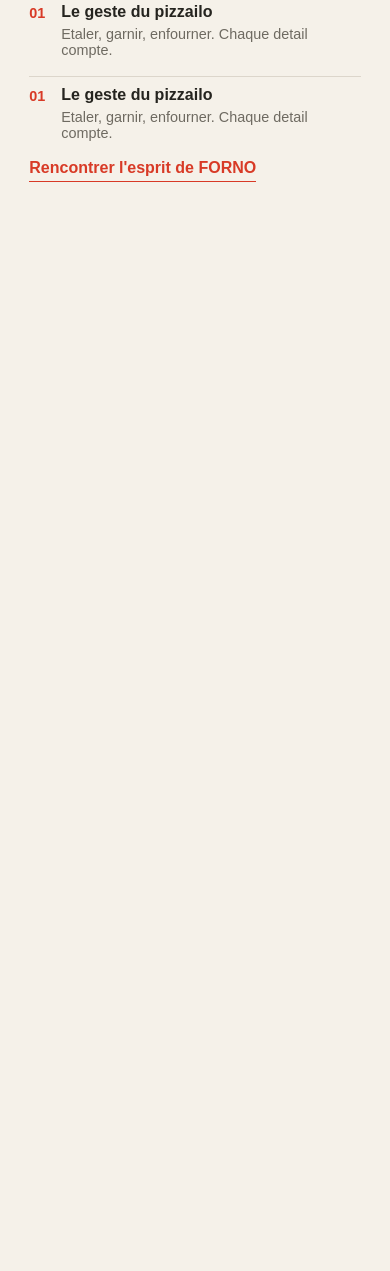
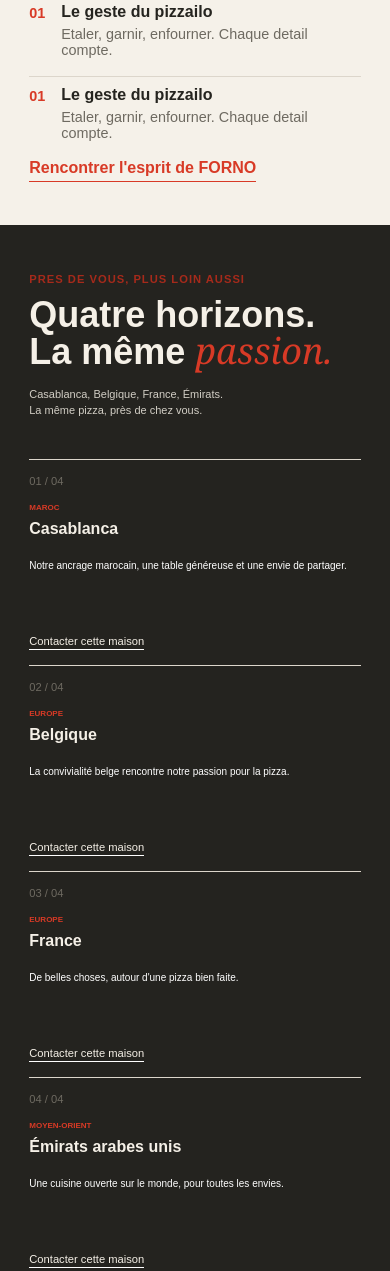
Before and after one commit to ahmed200-em/FinalProjectJS-FORNO-Restaurant, a plain HTML site: page index.html in a window 390 px wide. Shown: the part 5481-6752 px from the top of the page. Before the commit the page ends 5706 px from the top, so only its background shows below. Drawn offline with Linux system fonts and the light colour scheme.

Commit message:
add horizons section with content and styles for enhanced user experience with her responsivity

```diff
--- a/css/responsive.css
+++ b/css/responsive.css
@@ -138,4 +138,13 @@
     bottom: 1rem;
     padding: 0.5rem;
   }
+  .horizons-header {
+    flex-direction: column;
+    align-items: flex-start;
+    gap: 1rem;
+  }
+  .horizons-cards{
+    grid-template-columns: 1fr;
+  }
+
 }
--- a/css/style.css
+++ b/css/style.css
@@ -572,15 +572,15 @@
   justify-content: center;
   gap: 3rem;
 }
-.about-chefs-image{
+.about-chefs-image {
   position: relative;
   /* width: 50%; */
 }
-.about-chefs-image img{
+.about-chefs-image img {
   border-radius: 1rem;
   height: 100%;
 }
-.about-chefs-image p{
+.about-chefs-image p {
   position: absolute;
   bottom: 1.7rem;
   right: 3.3rem;
@@ -619,7 +619,7 @@
   line-height: 1.5;
   color: var(--red);
 }
-.about-chefs-text a{
+.about-chefs-text a {
   text-decoration: none;
   color: var(--red);
   font-weight: 600;
@@ -643,8 +643,110 @@
   gap: 1rem;
   padding: 0.6rem 0;
 }
-.about-chefs-lines div{
+.about-chefs-lines div {
   display: flex;
   flex-direction: column;
   gap: 0.3rem;
 }
+/* todo horizons section styles  */
+
+.horizons-section {
+  width: 100%;
+  background-color: #24231f;
+  color: #f5f0e7;
+  padding: 3rem 0;
+  display: flex;
+  justify-content: center;
+  align-items: center;
+}
+
+.horizons-container {
+  width: 85%;
+}
+.horizons-header {
+  display: flex;
+  justify-content: space-between;
+  align-items: flex-end;
+  margin-bottom: 2.5rem;
+}
+
+.horizons-title > p {
+  color: var(--red-dark);
+  font-size: 0.7rem;
+  font-weight: 700;
+  letter-spacing: 1px;
+  margin-bottom: 12px;
+}
+
+.horizons-title h1 {
+  font-size: 36px;
+  line-height: 1;
+  margin: 0;
+}
+
+.horizons-title h1 em {
+  color: var(--red);
+  font-weight: 400;
+}
+
+.horizons-description {
+  max-width: 200px;
+}
+
+.horizons-description p {
+  font-size: 11px;
+  line-height: 1.5;
+  color: #d2cec5;
+}
+.horizons-cards {
+  display: grid;
+  grid-template-columns: repeat(4, 1fr);
+  gap: 1rem;
+}
+
+.horizon-card {
+  border-top: 1px solid var(--line);
+  padding-top: 15px;
+}
+
+.horizon-number {
+  color: var(--muted);
+  font-size: 0.7rem;
+  margin-bottom: 1rem;
+}
+
+.horizon-country {
+  color: var(--red);
+  font-size: 8px;
+  font-weight: 700;
+  margin-bottom: 8px;
+}
+
+.horizon-card h2 {
+  font-size: 16px;
+  margin: 0 0 20px;
+}
+
+.horizon-card > p:not(.horizon-country) {
+  color: white;
+  font-size: 10px;
+  line-height: 1.6;
+  min-height: 48px;
+  margin-bottom: 25px;
+}
+
+.horizon-card a {
+  color: #f5f0e7;
+  font-size: 0.7rem;
+  text-decoration: none;
+  border-bottom: 1px solid white;
+  padding-bottom: 2px;
+  transition:
+    color 0.3s ease,
+    border-color 0.3s ease;
+}
+
+.horizon-card a:hover {
+  color: var(--red);
+  border-bottom: 1px solid var(--red);
+}
--- a/index.html
+++ b/index.html
@@ -339,7 +339,63 @@
           </div>
         </div>
       </section>
+      <section class="horizons-section">
+        <div class="horizons-container">
+          <div class="horizons-header">
+            <div class="horizons-title">
+              <p>PRES DE VOUS, PLUS LOIN AUSSI</p>
+              <h1>
+                Quatre horizons. <br />
+                La même <em>passion.</em>
+              </h1>
+            </div>
+            <div class="horizons-description">
+              <p>
+                Casablanca, Belgique, France, Émirats.
+                <br />
+                La même pizza, près de chez vous.
+              </p>
+            </div>
+          </div>
+          <div class="horizons-cards">
+            <div class="horizon-card">
+              <div class="horizon-number">01 / 04</div>
+              <p class="horizon-country">MAROC</p>
+              <h2>Casablanca</h2>
+              <p>
+                Notre ancrage marocain, une table généreuse et une envie de
+                partager.
+              </p>
+              <a href="">Contacter cette maison</a>
+            </div>
+            <div class="horizon-card">
+              <div class="horizon-number">02 / 04</div>
+              <p class="horizon-country">EUROPE</p>
+              <h2>Belgique</h2>
+              <p>
+                La convivialité belge rencontre notre passion pour la pizza.
+              </p>
+              <a href="">Contacter cette maison</a>
+            </div>
+            <div class="horizon-card">
+              <div class="horizon-number">03 / 04</div>
+              <p class="horizon-country">EUROPE</p>
+              <h2>France</h2>
+              <p>De belles choses, autour d'une pizza bien faite.</p>
+              <a href="">Contacter cette maison</a>
+            </div>
+            <div class="horizon-card">
+              <div class="horizon-number">04 / 04</div>
+              <p class="horizon-country">MOYEN-ORIENT</p>
+              <h2>Émirats arabes unis</h2>
+              <p>Une cuisine ouverte sur le monde, pour toutes les envies.</p>
+              <a href="">Contacter cette maison</a>
+            </div>
+          </div>
+        </div>
+      </section>
     </main>
+
     <!-- Scripts -->
     <script src="js/particles.js" defer></script>
     <script src="js/animations.js" defer></script>
```
